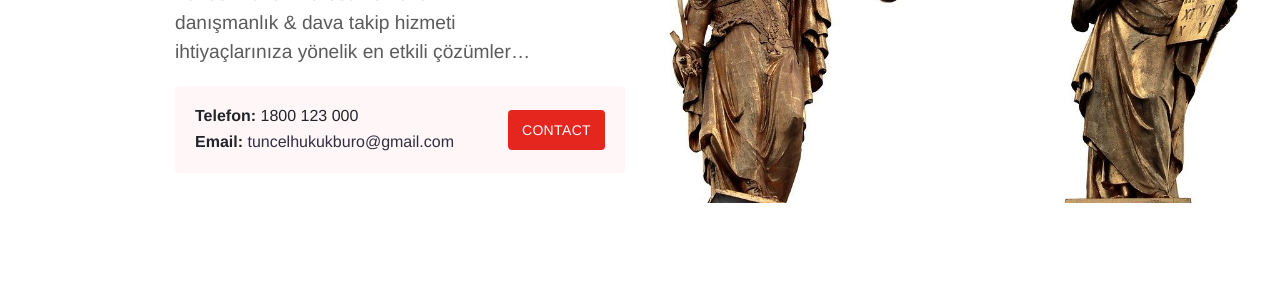
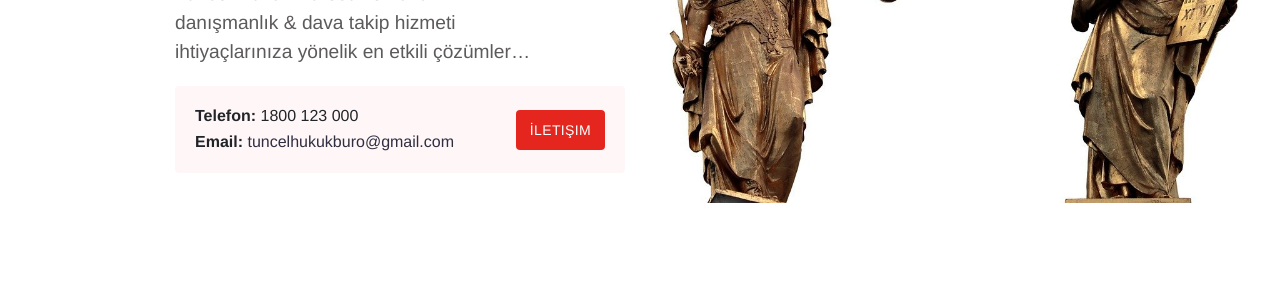
Before and after one commit to tnclhk/tnclhk.github.io, a Jekyll site: the page built from index.md, in a window 1280 px wide. Shown: the part 421-721 px from the top of the page. Built offline with Jekyll 4.4.1, drawn with Linux system fonts in a browser that asks for light colours.

Commit message:
Update call.html

```diff
--- a/_includes/call.html
+++ b/_includes/call.html
@@ -13,7 +13,7 @@
   </div>
     {% if include.show_button %}
       <div class="call-box-bottom">
-        <a href="{{ site.data.contact.contact_button_link }}" class="button">Contact</a>
+        <a href="{{ site.data.contact.contact_button_link }}" class="button">İletişim</a>
       </div>
     {% endif %}
 </div>
```
